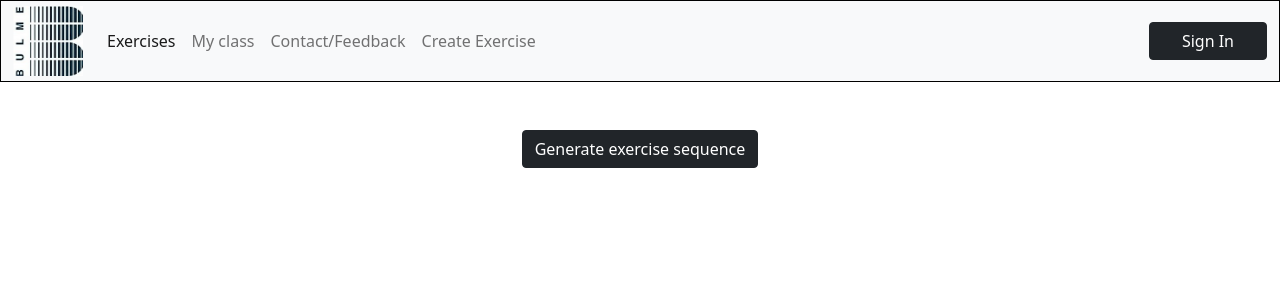
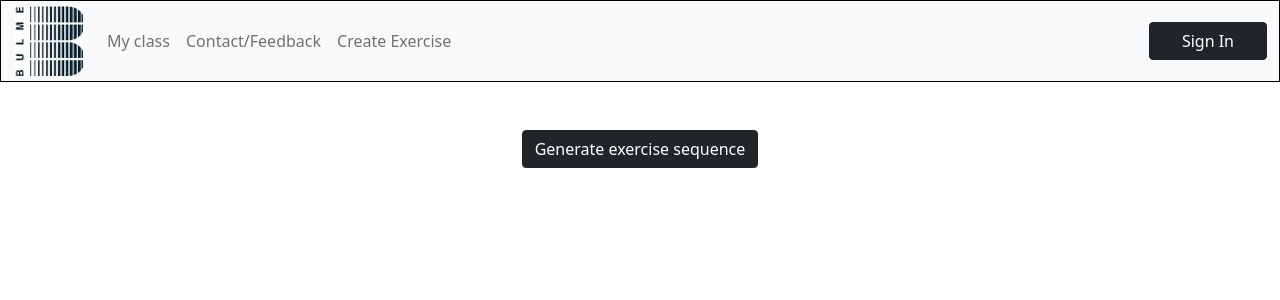
Before and after one commit to BubuBiB00/StayingAlive, a Django app: page / in a window 1280 px wide. Shown: the top 300 px of the page. Run offline with Django 4.2, Linux system fonts and the light colour scheme.

Commit message:
base.html changes

```diff
--- a/StayingAlive/SAapp/templates/SAapp/base.html
+++ b/StayingAlive/SAapp/templates/SAapp/base.html
@@ -23,7 +23,6 @@
         </button>
         <div class="collapse navbar-collapse" id="navbarNavAltMarkup">
           <div class="navbar-nav">
-            <a class="nav-link active" aria-current="page" href="/exercise">Exercises</a>
             <a class="nav-link" href="#">My class</a>
             <a class="nav-link" href="#">Contact/Feedback</a>
             <a class="nav-link" href="/upload">Create Exercise</a>
```
